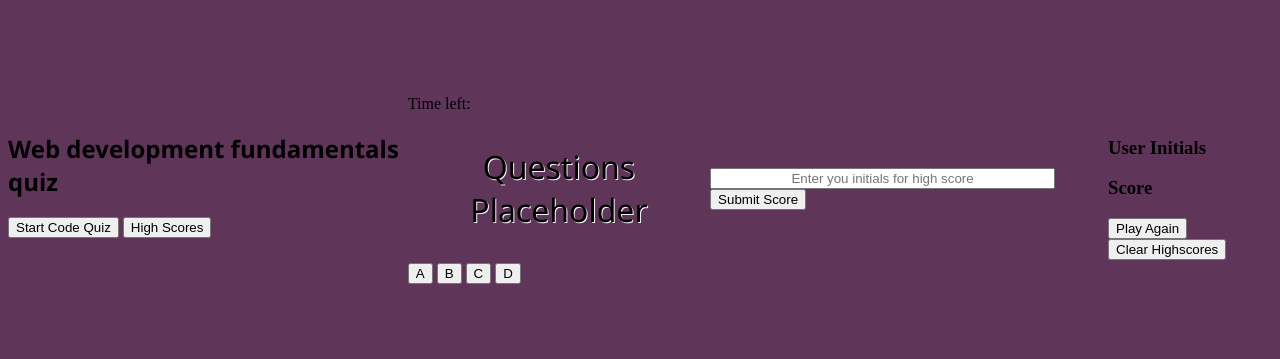
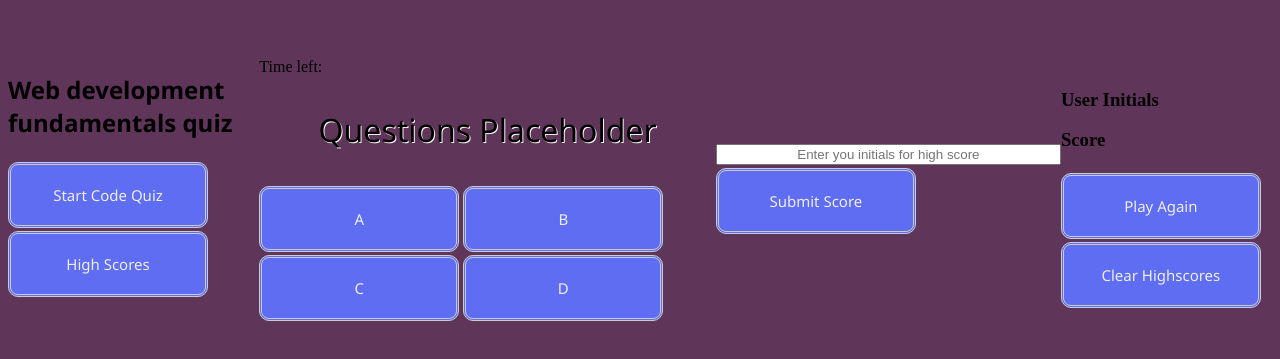
Before and after one commit to Linka-Source/Coding-Quiz, a plain HTML site: page index.html in a window 1280 px wide. Shown: the part 219-578 px from the top of the page. Drawn offline with Linux system fonts and the light colour scheme; a script that the page names is missing.

Commit message:
styled buttons

```diff
--- a/style.css
+++ b/style.css
@@ -29,3 +29,21 @@ input {
     max-width: 80rem;
     margin: 0 auto;
 }
+
+button {
+    display: inline-block;
+    font-family: 'Segoe UI', Tahoma, Geneva, Verdana, sans-serif;
+    background-color: #5e6df1;
+    border-radius: 10px;
+    border: 3px double #cccccc;
+    color: #eeeeee;
+    text-align: center;
+    font-size: 15px;
+    padding: 20px;
+    width: 200px;
+    margin-top: 3px;
+}
+
+button:hover {
+    box-shadow: #4450bd 4px 3px 6px;
+}
```
